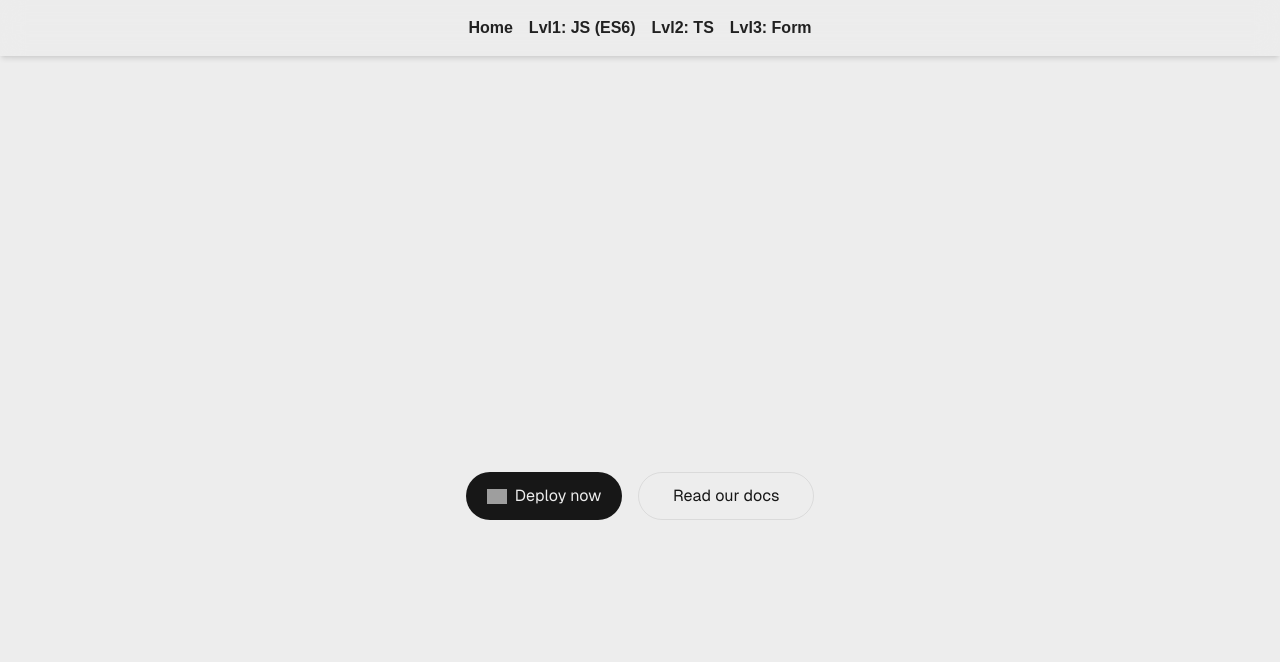
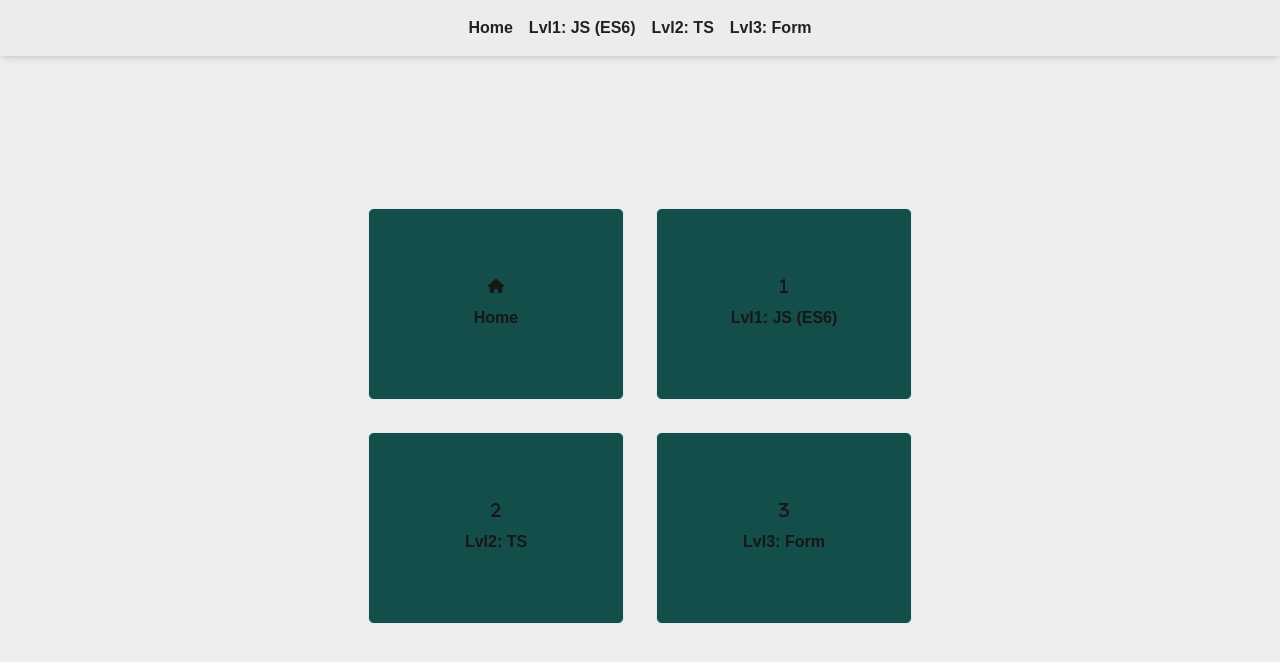
Before and after one commit to WitchDevelops/typly, a Next.js app: page / in a window 1280 px wide. Shown: the top 662 px of the page. Built offline with nearby package versions, Linux system fonts and the light colour scheme; grey boxes are pictures that could not be loaded.

Commit message:
some more touches

```diff
--- a/src/app/page.tsx
+++ b/src/app/page.tsx
@@ -1,82 +1,20 @@
-import Image from "next/image";
+import Link from "next/link";
+import { routes } from "@/data/routes";
+import { Fa1, Fa2, Fa3, Fa4 } from "react-icons/fa6";
 
 export default function Home() {
   return (
-    <div className="grid grid-rows-[20px_1fr_20px] items-center justify-items-center min-h-screen p-8 pb-20 gap-16 sm:p-20 font-[family-name:var(--font-geist-sans)]">
-      <main className="flex flex-col gap-8 row-start-2 items-center sm:items-start">
-        <div className="flex gap-4 items-center flex-col sm:flex-row">
-          <a
-            className="rounded-full border border-solid border-transparent transition-colors flex items-center justify-center bg-foreground text-background gap-2 hover:bg-[#383838] dark:hover:bg-[#ccc] text-sm sm:text-base h-10 sm:h-12 px-4 sm:px-5"
-            href="https://vercel.com/new?utm_source=create-next-app&utm_medium=appdir-template-tw&utm_campaign=create-next-app"
-            target="_blank"
-            rel="noopener noreferrer"
-          >
-            <Image
-              className="dark:invert"
-              src="https://nextjs.org/icons/vercel.svg"
-              alt="Vercel logomark"
-              width={20}
-              height={20}
-            />
-            Deploy now
-          </a>
-          <a
-            className="rounded-full border border-solid border-black/[.08] dark:border-white/[.145] transition-colors flex items-center justify-center hover:bg-[#f2f2f2] dark:hover:bg-[#1a1a1a] hover:border-transparent text-sm sm:text-base h-10 sm:h-12 px-4 sm:px-5 sm:min-w-44"
-            href="https://nextjs.org/docs?utm_source=create-next-app&utm_medium=appdir-template-tw&utm_campaign=create-next-app"
-            target="_blank"
-            rel="noopener noreferrer"
-          >
-            Read our docs
-          </a>
-        </div>
-      </main>
-      {/* <footer className="row-start-3 flex gap-6 flex-wrap items-center justify-center">
-        <a
-          className="flex items-center gap-2 hover:underline hover:underline-offset-4"
-          href="https://nextjs.org/learn?utm_source=create-next-app&utm_medium=appdir-template-tw&utm_campaign=create-next-app"
-          target="_blank"
-          rel="noopener noreferrer"
+    <div className="flex flex-wrap gap-8 row-start-2 m-auto w-full items-center justify-center lg:h-[80vh] content-center">
+      {routes.map((route, index) => (
+        <Link
+          className="hover:bg-teal-950 font-semibold border md:h-48 md:w-64 h-32 w-48 flex flex-col gap-3 items-center justify-center text-center rounded-md bg-teal-900 backdrop-blur-md"
+          key={index}
+          href={route.href}
         >
-          <Image
-            aria-hidden
-            src="https://nextjs.org/icons/file.svg"
-            alt="File icon"
-            width={16}
-            height={16}
-          />
-          Learn
-        </a>
-        <a
-          className="flex items-center gap-2 hover:underline hover:underline-offset-4"
-          href="https://vercel.com/templates?framework=next.js&utm_source=create-next-app&utm_medium=appdir-template-tw&utm_campaign=create-next-app"
-          target="_blank"
-          rel="noopener noreferrer"
-        >
-          <Image
-            aria-hidden
-            src="https://nextjs.org/icons/window.svg"
-            alt="Window icon"
-            width={16}
-            height={16}
-          />
-          Examples
-        </a>
-        <a
-          className="flex items-center gap-2 hover:underline hover:underline-offset-4"
-          href="https://nextjs.org?utm_source=create-next-app&utm_medium=appdir-template-tw&utm_campaign=create-next-app"
-          target="_blank"
-          rel="noopener noreferrer"
-        >
-          <Image
-            aria-hidden
-            src="https://nextjs.org/icons/globe.svg"
-            alt="Globe icon"
-            width={16}
-            height={16}
-          />
-          Go to nextjs.org →
-        </a>
-      </footer> */}
+          <route.icon />
+          {route.name}
+        </Link>
+      ))}
     </div>
   );
 }
--- a/src/components/Form.tsx
+++ b/src/components/Form.tsx
@@ -61,7 +61,7 @@ export const NameMapper: React.FC = () => {
         ))}
 
         <button
-          className="bg-amber-700 p-2 rounded-full text-bold text-xl disabled:bg-slate-700"
+          className="bg-amber-700 p-2 rounded-full text-bold text-xl disabled:bg-[#2B2B2B]"
           type="submit"
           disabled={isSubmitDisabled}
         >
--- a/src/components/Navbar.tsx
+++ b/src/components/Navbar.tsx
@@ -4,10 +4,10 @@ import { routes } from "@/data/routes";
 
 export const Navbar = () => {
   return (
-    <nav className="flex gap-4 items-center justify-center p-4 shadow-md sticky top-0 bg-background opacity-95 backdrop-blur-md">
+    <nav className="flex gap-4 items-center content-center text-center justify-center p-4 shadow-md sticky top-0 bg-background opacity-95 backdrop-blur-md">
       {routes.map((route, index) => (
         <Link
-          className="hover:text-blue-600 font-semibold"
+          className="hover:text-teal-600 font-semibold"
           key={index}
           href={route.href}
         >
--- a/src/data/routes.ts
+++ b/src/data/routes.ts
@@ -1,18 +1,24 @@
+import { Fa1, Fa2, Fa3, FaHouse } from "react-icons/fa6";
+
 export const routes = [
   {
     name: "Home",
     href: "/",
+    icon: FaHouse,
   },
   {
     name: "Lvl1: JS (ES6)",
     href: "/simple",
+    icon: Fa1,
   },
   {
     name: "Lvl2: TS",
     href: "/improved",
+    icon: Fa2,
   },
   {
     name: "Lvl3: Form",
     href: "/form",
+    icon: Fa3,
   },
 ];
```
